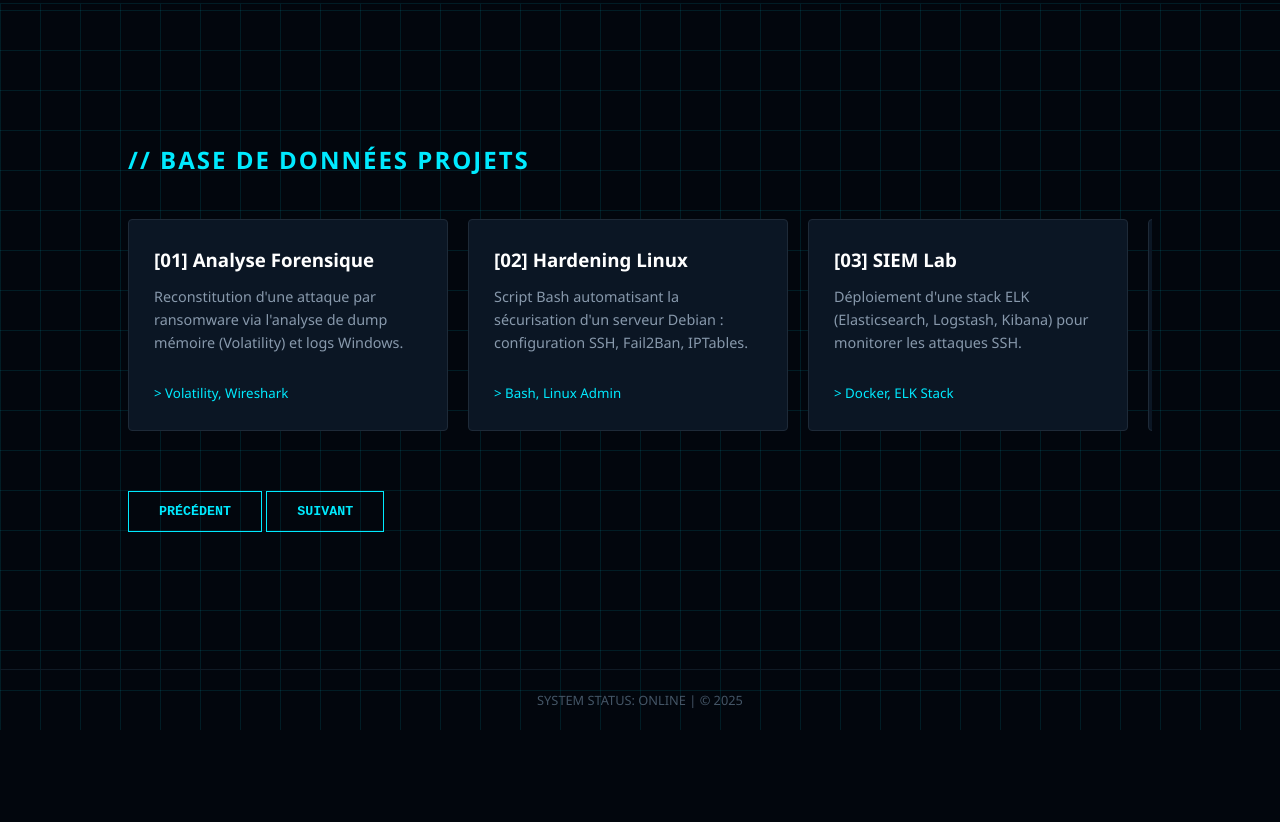
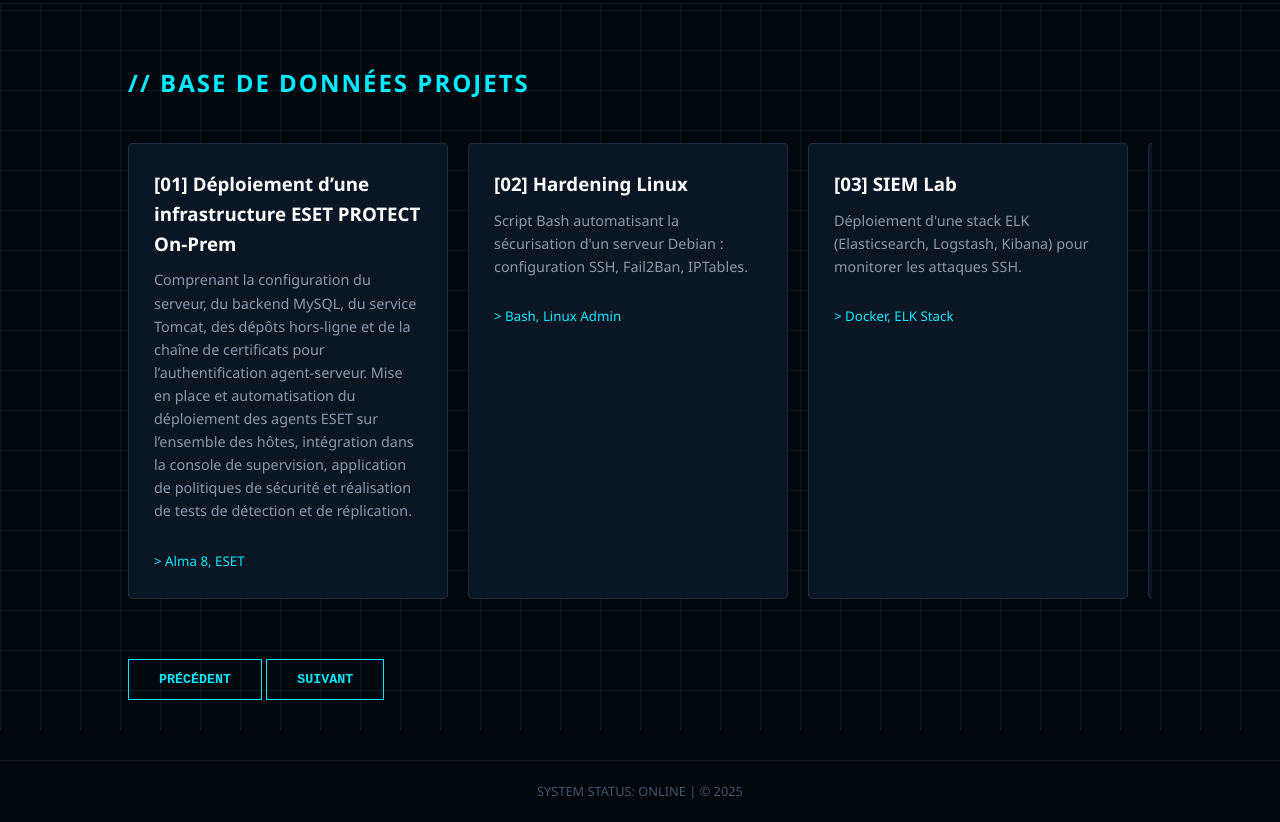
Before and after one commit to julesdtrx/julesdtrx.github.io, a plain HTML site: page pages/project.html in a window 1280 px wide. Shown: the part 70-892 px from the top of the page. Before the commit the page ends 800 px from the top, so only its background shows below. Drawn offline with Linux system fonts and the light colour scheme.

Commit message:
Update project description and title in HTML

```diff
--- a/pages/project.html
+++ b/pages/project.html
@@ -24,9 +24,10 @@
             <div class="carousel-track" id="track">
 
                 <div class="card">
-                    <h3>[01] Analyse Forensique</h3>
-                    <p>Reconstitution d'une attaque par ransomware via l'analyse de dump mémoire (Volatility) et logs Windows.</p>
-                    <br><small style="color:var(--primary-color)">> Volatility, Wireshark</small>
+                    <h3>[01] Déploiement d’une infrastructure ESET PROTECT On-Prem</h3>
+                    <p> Comprenant la configuration du serveur, du backend MySQL, du service Tomcat, des dépôts hors-ligne et de la chaîne de certificats pour l’authentification agent-serveur.
+Mise en place et automatisation du déploiement des agents ESET sur l’ensemble des hôtes, intégration dans la console de supervision, application de politiques de sécurité et réalisation de tests de détection et de réplication.</p>
+                    <br><small style="color:var(--primary-color)">> Alma 8, ESET</small>
                 </div>
 
                 <div class="card">
```
